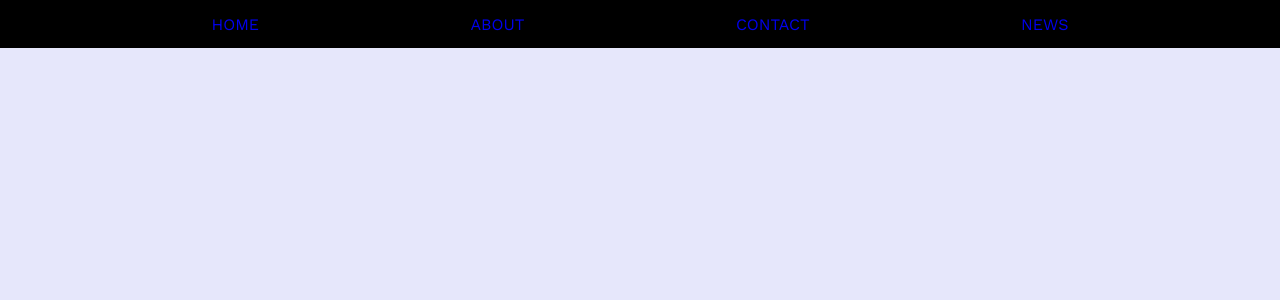
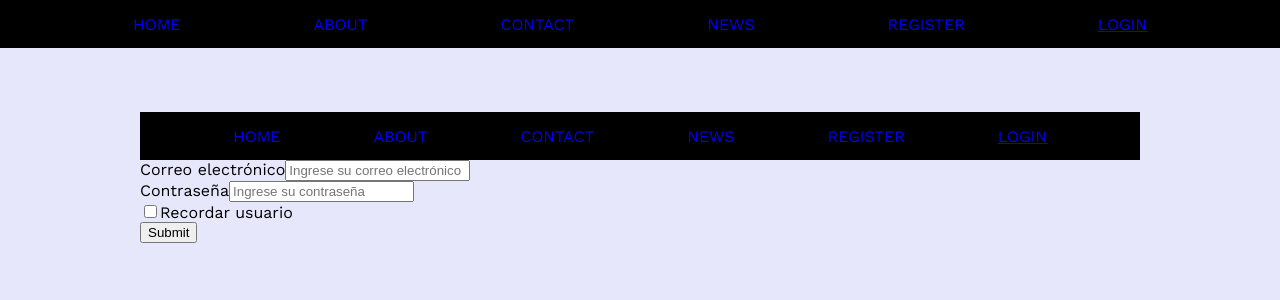
Before and after one commit to alkemyTech/OT240-Client, a React (Create React App) app: page /login in a window 1280 px wide. Shown: the top 300 px of the page. Built offline with nearby package versions, Linux system fonts and the light colour scheme.

Commit message:
Added login and register views to Nav component

```diff
--- a/package.json
+++ b/package.json
@@ -7,7 +7,9 @@
 		"@testing-library/jest-dom": "^4.2.4",
 		"@testing-library/react": "^9.3.2",
 		"@testing-library/user-event": "^7.1.2",
+		"bootstrap": "^5.2.0",
 		"react": "^16.13.1",
+		"react-bootstrap": "^2.4.0",
 		"react-dom": "^16.13.1",
 		"react-redux": "^7.1.3",
 		"react-responsive-carousel": "^3.2.23",
@@ -15,7 +17,7 @@
 		"react-scripts": "3.4.3"
 	},
 	"scripts": {
-		"start": "react-scripts --openssl-legacy-provider start start",
+		"start": "react-scripts start",
 		"build": "react-scripts build",
 		"test": "react-scripts test",
 		"eject": "react-scripts eject"
--- a/src/App.js
+++ b/src/App.js
@@ -6,6 +6,8 @@ import Home from './pages/Home';
 import About from './pages/About';
 import Contact from './pages/Contact';
 import News from './pages/News';
+import Login from './views/Login';
+import Register from './views/Register';
 
 function App() {
 	return (
@@ -18,6 +20,8 @@ function App() {
 						<Route path="/about" element={<About />} />
 						<Route path="/contact" element={<Contact />} />
 						<Route path="/news" element={<News />} />
+						<Route path="/register" element={<Register />} />
+						<Route path="/login" element={<Login />} />
 					</Routes>
 				</div>
 			</div>
--- a/src/components/Nav.js
+++ b/src/components/Nav.js
@@ -9,6 +9,8 @@ const navigationItems = [
 	{ text: 'ABOUT', route: '/about' },
 	{ text: 'CONTACT', route: '/contact' },
 	{ text: 'NEWS', route: '/news' },
+	{ text: 'REGISTER', route: '/register' },
+	{ text: 'LOGIN', route: '/login' },
 ];
 
 const Nav = () => {
```
Also changed, not shown: 2 other files (tests, documents, lock files or other folders).
